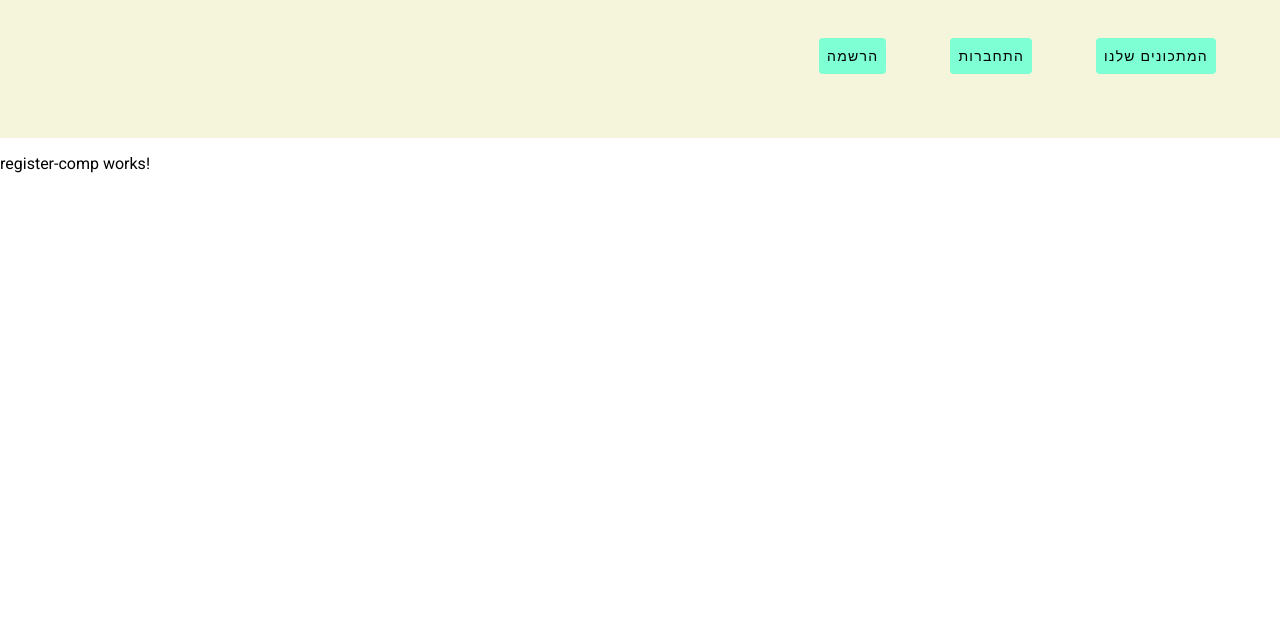
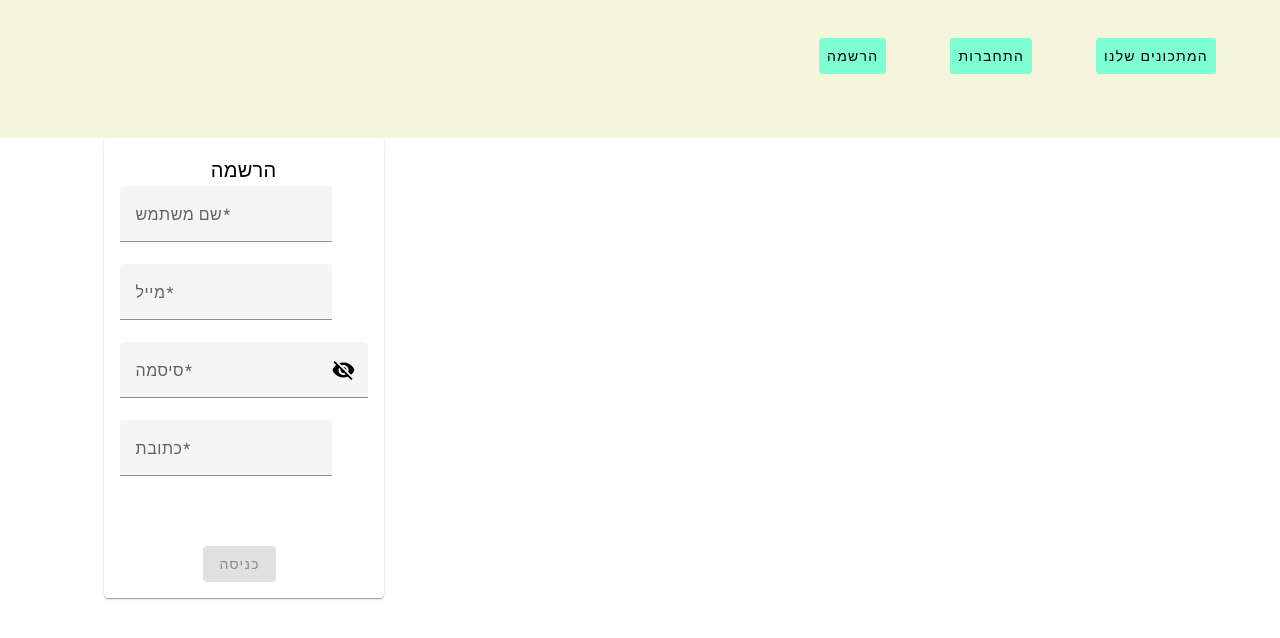
Before and after one commit to Tami-Co/RecipesProjectAngular, an Angular app in the folder recipesProject/: page /signUp in a window 1280 px wide. Shown: the top 638 px of the page. Built offline with nearby package versions, Linux system fonts and the light colour scheme.

Commit message:
register component

```diff
--- a/recipesProject/src/app/app.component.html
+++ b/recipesProject/src/app/app.component.html
@@ -26,4 +26,5 @@
         <button mat-button class="btnNavBar">הרשמה</button>
     </a>
 </nav>
+
 <router-outlet></router-outlet>
--- a/recipesProject/src/app/app.component.ts
+++ b/recipesProject/src/app/app.component.ts
@@ -1,5 +1,5 @@
 import { Component, inject } from '@angular/core';
-import { RouterModule, RouterOutlet } from '@angular/router';
+import { Router, RouterModule, RouterOutlet } from '@angular/router';
 import { LoginCompComponent } from './components/login-comp/login-comp.component';
 import { UserService } from './shared/services/user.service';
 import { HttpClientModule } from '@angular/common/http';
@@ -9,18 +9,25 @@ import { RegisterCompComponent } from './components/register-comp/register-comp.
 @Component({
   selector: 'app-root',
   standalone: true,
-  imports: [RouterOutlet,RegisterCompComponent, LoginCompComponent, HttpClientModule, RouterModule, FormsModule,MatButtonModule],
+  imports: [RouterOutlet,RegisterCompComponent, LoginCompComponent, HttpClientModule, RouterModule, FormsModule,MatButtonModule,],
   templateUrl: './app.component.html',
   styleUrl: './app.component.scss'
 })
 export class AppComponent {
   title = 'recipesProject';
   userService=inject(UserService)
-  signUpData: { email: string, password: string } | null = null;
+  constructor(private router: Router) {
+
+  }
+
+  signUpData: { email: string, password: string } | undefined ;
 
   onMoveToSignUp(data: { email: string, password: string }) {
     console.log("2",data);
+    this.signUpData = data;
+    this.router.navigate(['/signUp']);
 
-    this.signUpData = data;
   }
+
+
 }
--- a/recipesProject/src/app/components/login-comp/login-comp.component.ts
+++ b/recipesProject/src/app/components/login-comp/login-comp.component.ts
@@ -1,5 +1,3 @@
-
-
 
 import { Component, EventEmitter, Output, inject, output } from '@angular/core';
 import { FormControl, Validators, FormsModule, NgForm, ReactiveFormsModule } from '@angular/forms';
@@ -41,7 +39,6 @@ export class LoginCompComponent {
   hide = true;
   errorMessage = '';
 
-  @Output() moveToSignUpEvent = new EventEmitter<{ email: string, password: string }>();
 
   singIn(form: NgForm) {
     console.log("details", form.value.email, form.value.password);
@@ -63,10 +60,12 @@ export class LoginCompComponent {
 
   }
 
-
+  @Output()
+  moveToSignUpEvent: EventEmitter<{ email: string, password: string }> = new EventEmitter<{ email: string, password: string }>();
   moveToSignUp(form: NgForm) {
-    console.log("1", form.value.email, form.value.password);
-    this.moveToSignUpEvent.emit({ email: form.value.email.email, password: form.value.password });
+    const email = form.value.email;
+    const password = form.value.password;
+    this.moveToSignUpEvent.emit({ email, password });
     this.router.navigate(['/signUp']);
 
   }
--- a/recipesProject/src/app/components/register-comp/register-comp.component.html
+++ b/recipesProject/src/app/components/register-comp/register-comp.component.html
@@ -1,5 +1,69 @@
-<p>register-comp works!</p>
-<div *ngIf="userData">
-    <p>Welcome {{ userData.email }}! Please complete your registration.</p>
-    <!-- Add your form or other elements here -->
-  </div>
+<form ngForm #myForm="ngForm" (ngSubmit)="signUp(myForm)">
+    <mat-card class="example-card">
+        <mat-card-header>
+            <mat-card-title>הרשמה</mat-card-title>
+        </mat-card-header>
+        <mat-card-content>
+            <div ngModelGroup="userName" class="example-container">
+                <mat-form-field>
+                    <mat-label>שם משתמש</mat-label>
+                    <input pattern="^[a-zA-Zא-ת\s]+$" minlength="2" maxlength="30" required matInput type="text"
+                        name="userName" ngModel #userNameModel="ngModel">
+                    <mat-error *ngIf="userNameModel.getError('minlength')">שם מכיל מינימום 2 תווים </mat-error>
+                    <mat-error *ngIf="userNameModel.getError('maxlength')">שם מכיל מקסימום 30 תווים </mat-error>
+                    <mat-error *ngIf="userNameModel.getError('required')"> שדה חובה</mat-error>
+                    <mat-error *ngIf="userNameModel.getError('pattern')">שם מכיל אותיות בלבד </mat-error>
+
+                </mat-form-field>
+            </div>
+            <div ngModelGroup="email" class="example-container">
+                <mat-form-field>
+                    <mat-label> מייל</mat-label>
+                    <input
+                        pattern="^[a-zA-Z0-9._%+-]+@[a-zA-Z0-9.-]+\.(com|net|org|edu|gov|mil|biz|info|mobi|name|aero|asia|jobs|museum)$"
+                        type="text" name="email" ngModel #emailModel="ngModel" matInput placeholder="email@gmail.com"
+                        required>
+
+                    <mat-error *ngIf="emailModel.getError('required')"> שדה חובה</mat-error>
+                    <mat-error *ngIf="emailModel.getError('pattern')">מייל לא תקין</mat-error>
+
+                </mat-form-field>
+
+            </div>
+
+            <div class="example-container">
+                <mat-form-field>
+                    <mat-label> סיסמה</mat-label>
+                    <input minlength="2" maxlength="30" type="password" name="password" ngModel #passwordModel="ngModel"
+                        matInput [type]="hide ? 'password' : 'text'" required pattern="(?=.*[a-zA-Z])(?=.*[0-9]).+$">
+                    <button mat-icon-button matSuffix (click)="hide = !hide" [attr.aria-label]="'Hide password'"
+                        [attr.aria-pressed]="hide">
+                        <mat-icon>{{hide ? 'visibility_off' : 'visibility'}}</mat-icon>
+                    </button>
+                    <mat-error *ngIf="passwordModel.getError('minlength')">סיסמה מכילה מינימום 2 תווים </mat-error>
+                    <mat-error *ngIf="passwordModel.getError('maxlength')">סיסמה מכילה מקסימום 30 תווים </mat-error>
+                    <mat-error *ngIf="passwordModel.getError('required')"> שדה חובה</mat-error>
+                    <mat-error *ngIf="passwordModel.getError('pattern')">סיסמה חייבת להכיל אות באנגלית ומספר
+                    </mat-error>
+                </mat-form-field>
+
+            </div>
+            <div ngModelGroup="address" class="example-container">
+                <mat-form-field>
+                    <mat-label>כתובת</mat-label>
+
+                    <input pattern="^[a-zA-Zא-ת0-9\s]+$" required matInput type="text" name="address" ngModel
+                        #addressModel="ngModel">
+                    <mat-error *ngIf="addressModel.getError('required')"> שדה חובה</mat-error>
+                    <mat-error *ngIf="addressModel.getError('pattern')">שם מכיל אותיות ומספרים בלבד </mat-error>
+                </mat-form-field>
+            </div>
+        </mat-card-content>
+        <p class="error-message">{{errorMessage}}</p>
+        <mat-card-actions>
+            <div class="example-button-row">
+                <button [disabled]="myForm.invalid" mat-flat-button color="primary">כניסה</button>
+            </div>
+        </mat-card-actions>
+    </mat-card>
+</form>
--- a/recipesProject/src/app/components/register-comp/register-comp.component.scss
+++ b/recipesProject/src/app/components/register-comp/register-comp.component.scss
@@ -0,0 +1,69 @@
+:host {
+    display: flex;
+    flex-direction: column;
+    align-items: flex-start;
+  }
+  .example-container mat-form-field + mat-form-field {
+    margin-left: 8px;
+  }
+  .example-container mat-form-field + mat-form-field {
+    margin-left: 8px;
+  }
+
+  .example-right-align {
+    text-align: right;
+  }
+
+  input.example-right-align::-webkit-outer-spin-button,
+  input.example-right-align::-webkit-inner-spin-button {
+    display: none;
+  }
+
+//   input.example-right-align {
+//     -moz-appearance: textfield;
+//   }
+
+  section {
+    display: table;
+  }
+
+  .example-label {
+    display: table-cell;
+    font-size: 14px;
+    margin-left: 8px;
+    min-width: 120px;
+  }
+
+  .example-button-row {
+    display: table-cell;
+    max-width: 600px;
+  }
+
+  .example-button-row .mat-mdc-button-base {
+    margin: 8px 8px 8px 0;
+  }
+
+  .example-flex-container {
+    display: flex;
+    justify-content: space-between;
+    flex-wrap: wrap;
+  }
+
+  .example-button-container {
+    display: flex;
+    justify-content: center;
+    width: 120px;
+  }
+  .example-card {
+    max-width: 400px;
+    align-items: center;
+    top: 28%;
+    left: 37%;
+  }
+
+  .error-message {
+    color: red;
+    direction: rtl;
+    text-align: left;
+    // font-weight: bold;
+  }
--- a/recipesProject/src/app/components/register-comp/register-comp.component.ts
+++ b/recipesProject/src/app/components/register-comp/register-comp.component.ts
@@ -1,20 +1,81 @@
-import { NgIf } from '@angular/common';
-import { Component, Input } from '@angular/core';
+import { JsonPipe, NgIf } from '@angular/common';
+import { Component, Input, OnInit, inject } from '@angular/core';
+import { FormControl, FormsModule, NgForm, ReactiveFormsModule, Validators } from '@angular/forms';
+import { UserService } from '../../shared/services/user.service';
+import { Router } from '@angular/router';
+import { MatFormFieldModule } from '@angular/material/form-field';
+import { MatInputModule } from '@angular/material/input';
+import { MatButtonModule } from '@angular/material/button';
+import { MatIconModule } from '@angular/material/icon';
+import { MatDividerModule } from '@angular/material/divider';
+import { MatCardModule } from '@angular/material/card';
+import { merge } from 'rxjs';
+import { takeUntilDestroyed } from '@angular/core/rxjs-interop';
 
 @Component({
   selector: 'app-register-comp',
   standalone: true,
-  imports: [NgIf],
+  imports: [NgIf,
+    FormsModule,
+    ReactiveFormsModule,
+    MatFormFieldModule,
+    MatInputModule,
+    MatButtonModule,
+    MatIconModule,
+    MatDividerModule,
+    MatCardModule,
+    JsonPipe,
+    MatFormFieldModule,
+    MatInputModule,
+
+  ],
   templateUrl: './register-comp.component.html',
   styleUrl: './register-comp.component.scss'
 })
-export class RegisterCompComponent {
+export class RegisterCompComponent implements OnInit {
+
   @Input() userData: { email: string, password: string } | null = null;
+  email = new FormControl('', [Validators.required, Validators.email]);
+  hide = true;
+  errorMessage = '';
+  private userService = inject(UserService);
+  private router = inject(Router);
+
+  constructor() {
+    console.log("3", this.userData);
+    merge(this.email.statusChanges, this.email.valueChanges)
+    .pipe(takeUntilDestroyed())
+    .subscribe(() => this.updateErrorMessage());
+  }
+  updateErrorMessage() {
+    if (this.email.hasError('required')) {
+      this.errorMessage = 'You must enter a value';
+    } else if (this.email.hasError('email')) {
+      this.errorMessage = 'Not a valid email';
+    } else {
+      this.errorMessage = '';
+    }
+  }
   ngOnInit() {
     if (this.userData) {
       console.log('User data received', this.userData);
     }
   }
-
-
+  signUp(form: NgForm) {
+    console.log("details", form.value.address.address, form.value.userName.userName, form.value.email.email, form.value.password);
+    this.userService
+      .signUp({ userName: form.value.userName.userName, email: form.value.email.email, password: form.value.password, address: form.value.address.address, role: 'user' })
+      .subscribe({
+        next: (x) => {
+          console.log('signup', x);
+          this.userService.token = x.token;
+          this.router.navigate(['/allRecipes']);
+        },
+        error: (err) => {
+          console.error('SignUp error', err);
+          // Handle the error appropriately
+          this.errorMessage = 'המשתמש כבר קיים במערכת ';
+        }
+      });
+  }
 }
--- a/recipesProject/src/app/shared/services/user.service.ts
+++ b/recipesProject/src/app/shared/services/user.service.ts
@@ -24,9 +24,9 @@ export class UserService {
     return this.http.get<User[]>(this.usersURL)
   }
   signUp(u: User) {
-    return this.http.post<User>(`${this.usersURL}/signup`, u)
+    return this.http.post<{ user: User, token: string }>(`${this.usersURL}/signup`, u)
   }
-  signIn(u:User) {
-    return this.http.post<{user:User;token:string}>(`${this.usersURL}/signin`,u)
+  signIn(u: User) {
+    return this.http.post<{ user: User; token: string }>(`${this.usersURL}/signin`, u)
   }
 }
```
